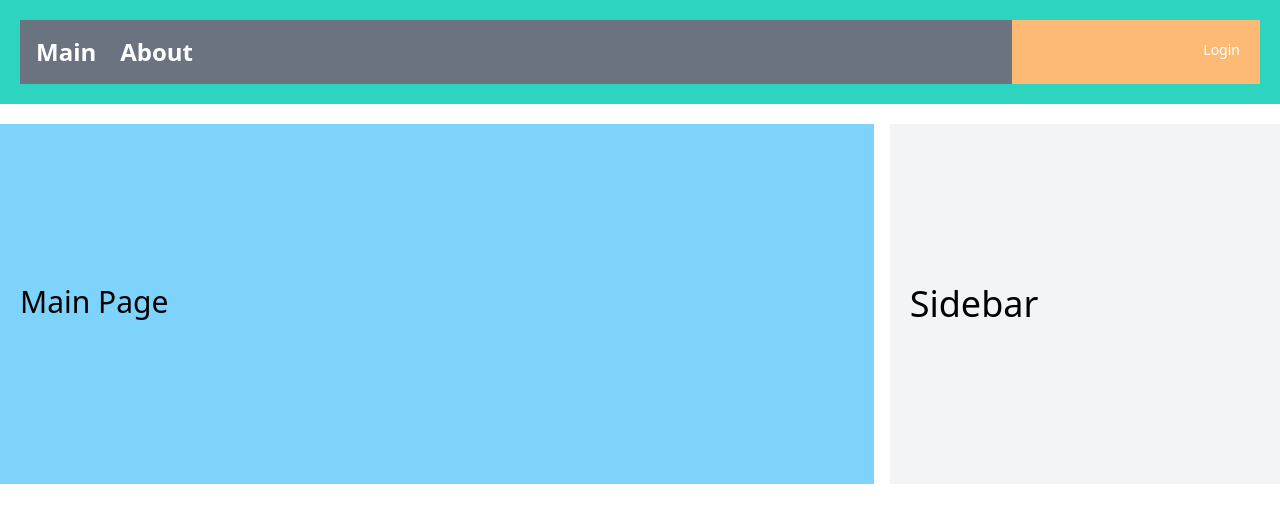
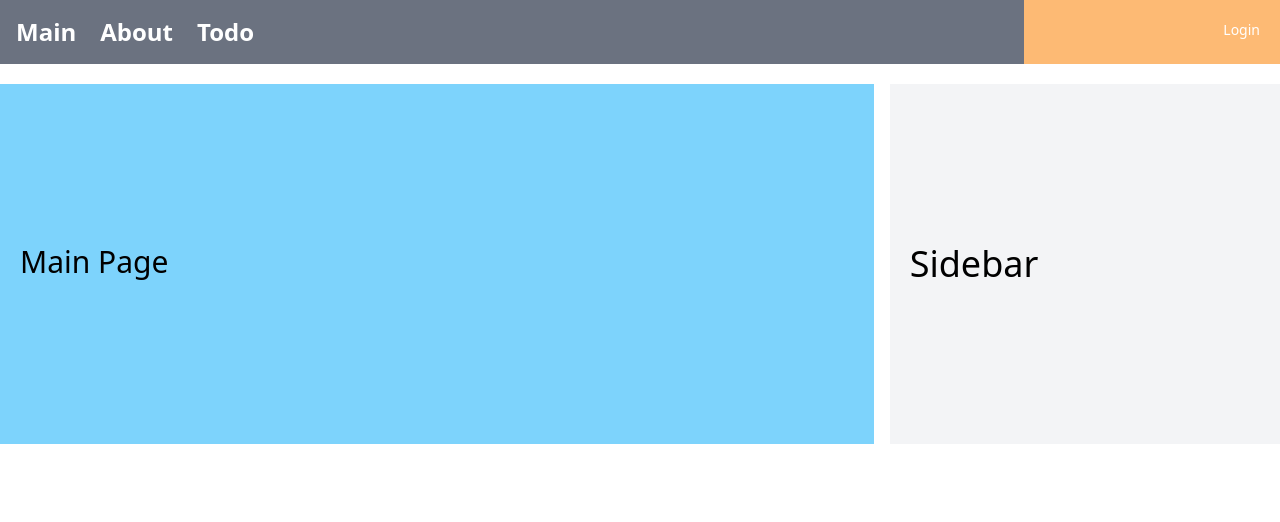
Before and after one commit to seedevk8s/mall, a React (Create React App) app: page / in a window 1280 px wide. Shown: the top 522 px of the page. Built offline with nearby package versions, Linux system fonts and the light colour scheme.

Commit message:
IndexPage.js 파일추가

```diff
--- a/src/components/menus/BasicMenu.js
+++ b/src/components/menus/BasicMenu.js
@@ -13,6 +13,9 @@
                 <li className="pr-6 text-2xl">
                     <Link to={'/about'}>About</Link>
                 </li>
+                <li className="pr-6 text-2xl">
+                    <Link to={'/todo/'}>Todo</Link>
+                </li>
             </ul>
         </div>
         <div className="w-1/5 flex justify-end bg-orange-300 p-4 font-medium">
--- a/src/layouts/BasicLayout.js
+++ b/src/layouts/BasicLayout.js
@@ -4,9 +4,9 @@
 const BasicLayout = ({children}) => {
     return (
         <>
-        <header className="bg-teal-400 p-5">
+
             <BasicMenu />
-        </header>
+
             <div className="bg-white my-5 w-full flex flex-col space-y-4 md:flex-row md:space-x-4 md:space-y-0">
                 <main className="bg-sky-300 md:w-2/3 lg:w-3/4 px-5 py-40">
                     {children}
--- /dev/null
+++ b/src/pages/todo/IndexPage.js
@@ -0,0 +1,19 @@
+import React from "react";
+import BasicLayout from "../../layouts/BasicLayout";
+import { Outlet } from "react-router-dom";
+
+function IndexPage(props) {
+    return (
+        <BasicLayout>
+            <div className="w-full flex m-2 p-2">
+                <div className="text-xl m-1 p-2  w-20 font-extrabold text-center underline">LIST</div>
+                <div className="text-xl m-1 p-2  w-20 font-extrabold text-center underline">ADD</div>
+            </div>
+            <div className="flex flex-wrap w-full">
+                <Outlet />
+            </div>
+        </BasicLayout>
+    )
+}
+
+export default IndexPage;
```
Lines whose indentation alone changed are shown as unchanged.
